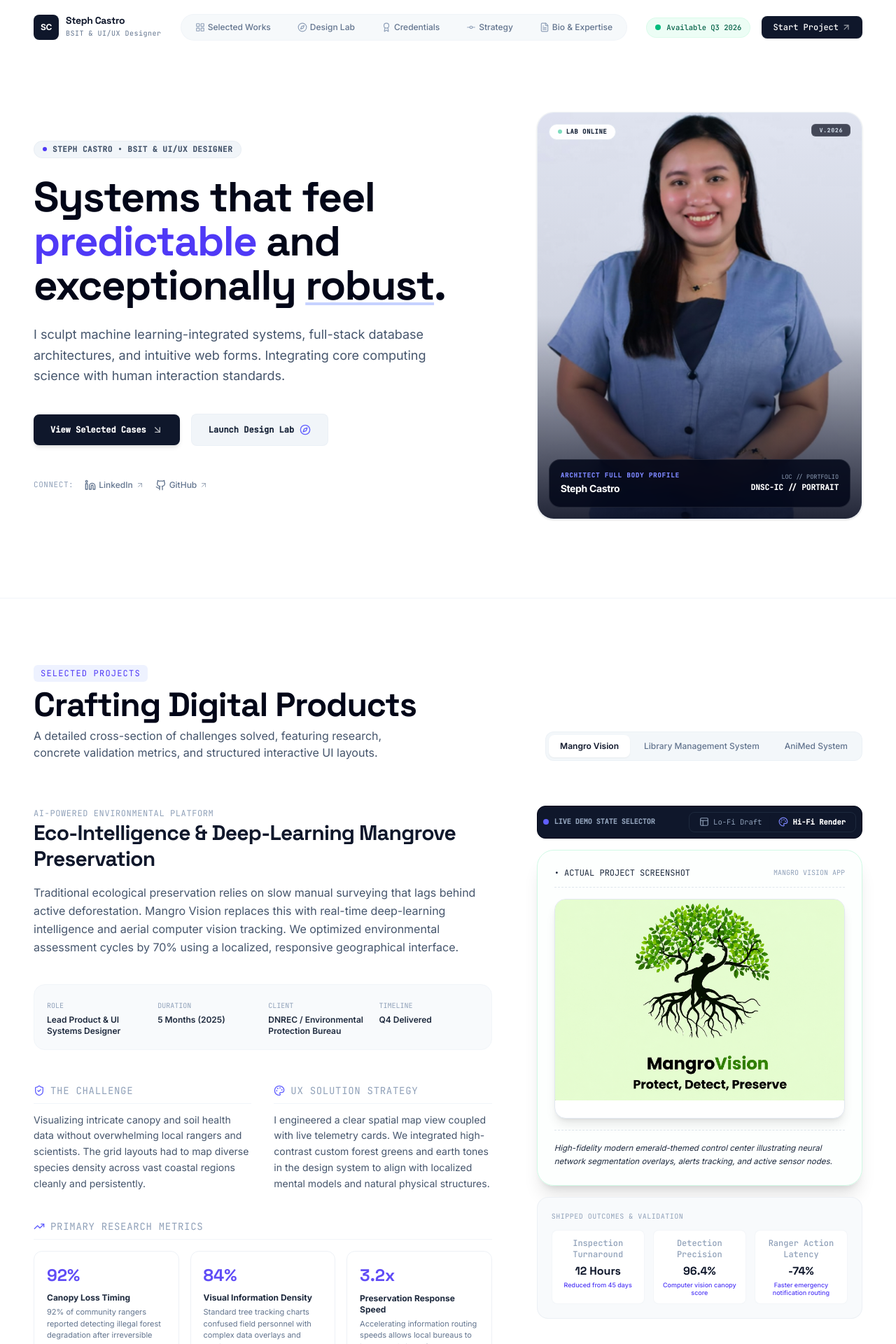
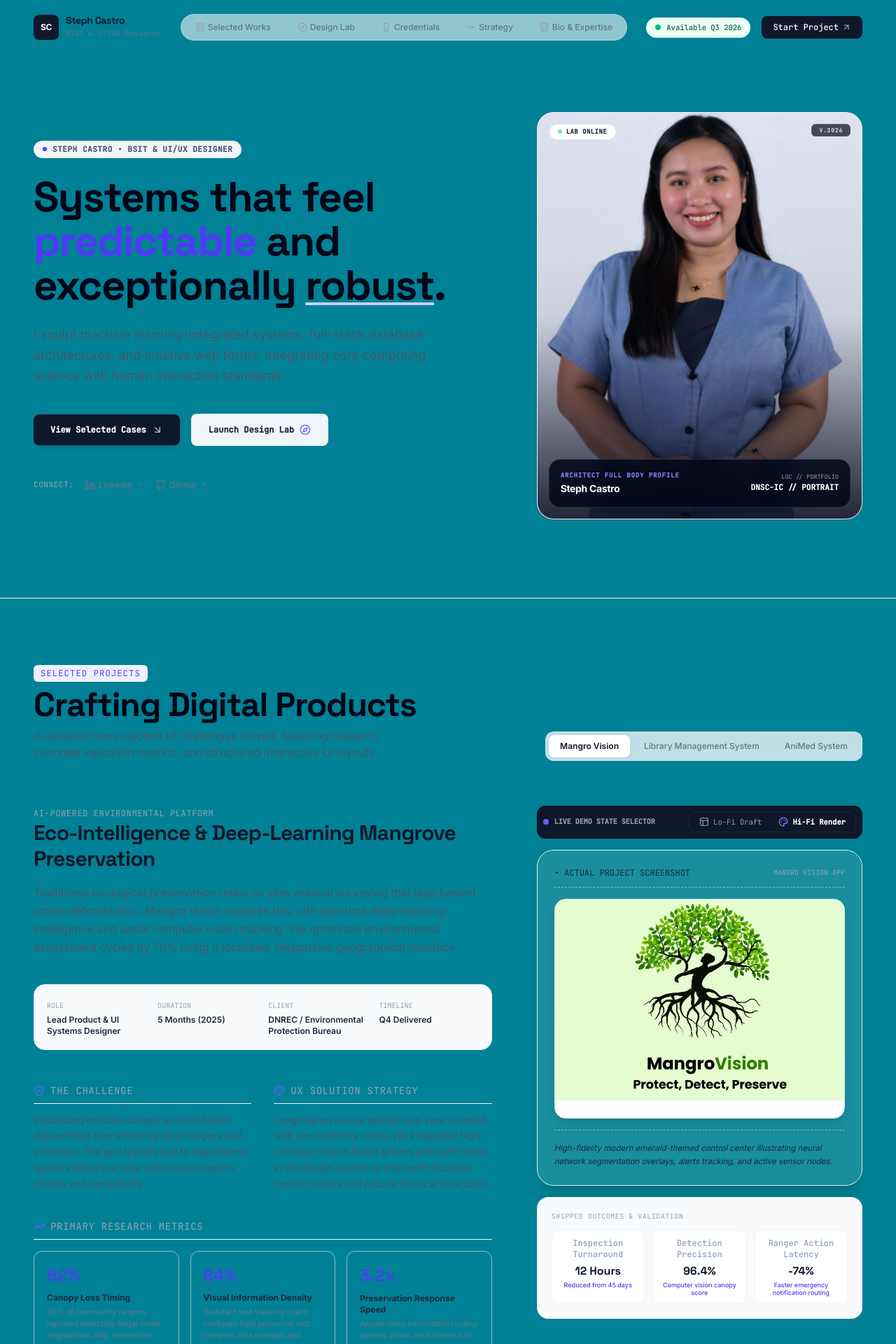
Before and after one commit to kevincaidic/step1, a React (Vite) app: page / in a window 1280 px wide. Shown: the top 1920 px of the page at 70% size. Built offline with nearby package versions, Linux system fonts and the light colour scheme.

Commit message:
bg color

```diff
--- a/src/components/AboutAndSkills.tsx
+++ b/src/components/AboutAndSkills.tsx
@@ -8,7 +8,7 @@
   };
 
   return (
-    <section id="skills" className="py-24 bg-slate-50 border-t border-slate-200/50">
+    <section id="skills" className="py-24 bg-[#008195] border-t border-slate-200/50">
       <div className="max-w-7xl mx-auto px-6 md:px-12">
         <div className="grid grid-cols-1 lg:grid-cols-12 gap-12 items-start">
           {/* Grid section: Career Resume Timeline */}
--- a/src/components/CaseStudies.tsx
+++ b/src/components/CaseStudies.tsx
@@ -60,7 +60,7 @@
   const colors = getThemeColors(selectedProject.id, viewMode);
 
   return (
-    <section id="works" className="py-24 bg-white border-t border-slate-100 overflow-hidden">
+    <section id="works" className="py-24 bg-[#008195] border-t border-slate-100 overflow-hidden">
       <div className="max-w-7xl mx-auto px-6 md:px-12">
         {/* Header */}
         <div className="flex flex-col md:flex-row md:items-end justify-between gap-6 mb-16">
--- a/src/components/ContactForm.tsx
+++ b/src/components/ContactForm.tsx
@@ -44,7 +44,7 @@
   };
 
   return (
-    <section id="contact" className="py-24 bg-white border-t border-slate-100">
+    <section id="contact" className="py-24 bg-[#008195] border-t border-slate-100">
       <div className="max-w-7xl mx-auto px-6 md:px-12">
         <div className="grid grid-cols-1 lg:grid-cols-12 gap-12 items-start">
           {/* Left Column: Context / Contact Information */}
--- a/src/components/CredentialsAndProjects.tsx
+++ b/src/components/CredentialsAndProjects.tsx
@@ -24,7 +24,7 @@
   };
 
   return (
-    <section id="credentials" className="py-24 bg-white border-t border-slate-100">
+    <section id="credentials" className="py-24 bg-[#008195] border-t border-slate-100">
       <div className="max-w-7xl mx-auto px-6 md:px-12">
 
         {/* SECTION HEADER */}
--- a/src/components/Hero.tsx
+++ b/src/components/Hero.tsx
@@ -11,7 +11,7 @@
   };
 
   return (
-    <section id="home" className="relative pt-32 pb-20 md:pt-40 md:pb-28 overflow-hidden bg-white">
+    <section id="home" className="relative pt-32 pb-20 md:pt-40 md:pb-28 overflow-hidden bg-[#008195]">
       {/* Subtle grid background accent */}
       <div className="absolute inset-0 bg-[linear-gradient(to_right,#e2e8f0_1px,transparent_1px),linear-gradient(to_bottom,#e2e8f0_1px,transparent_1px)] bg-[size:3rem_3rem] [mask-image:radial-gradient(ellipse_60%_50%_at_50%_0%,#000_70%,transparent_100%)] opacity-35 -z-1" />
 
--- a/src/components/InteractivePlayground.tsx
+++ b/src/components/InteractivePlayground.tsx
@@ -91,7 +91,7 @@
   };
 
   return (
-    <section id="playground" className="py-20 bg-slate-50 border-y border-slate-200/60 overflow-hidden">
+    <section id="playground" className="py-20 bg-[#008195] border-y border-slate-200/60 overflow-hidden">
       <div className="max-w-7xl mx-auto px-6 md:px-12">
         <div className="flex flex-col md:flex-row md:items-end justify-between gap-6 mb-12">
           <div>
--- a/src/components/ProcessRoadmap.tsx
+++ b/src/components/ProcessRoadmap.tsx
@@ -20,7 +20,7 @@
   const IconComponent = getStepIcon(activeStep.phase);
 
   return (
-    <section id="process" className="py-24 bg-white border-t border-slate-1/60">
+    <section id="process" className="py-24 bg-[#008195] border-t border-slate-1/60">
       <div className="max-w-7xl mx-auto px-6 md:px-12">
         {/* Header */}
         <div className="max-w-2xl mb-16">
--- a/src/components/ProjectShowroom.tsx
+++ b/src/components/ProjectShowroom.tsx
@@ -453,7 +453,7 @@
   };
 
   return (
-    <section id="works-extended" className="py-20 bg-slate-50 border-t border-slate-200/65 overflow-hidden">
+    <section id="works-extended" className="py-20 bg-[#008195] border-t border-slate-200/65 overflow-hidden">
       <div className="max-w-7xl mx-auto px-6 md:px-12">
 
         {/* SECTION HEADER */}
```
